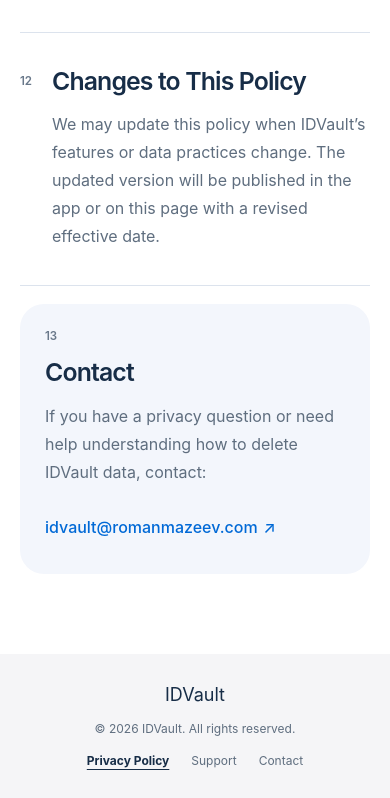
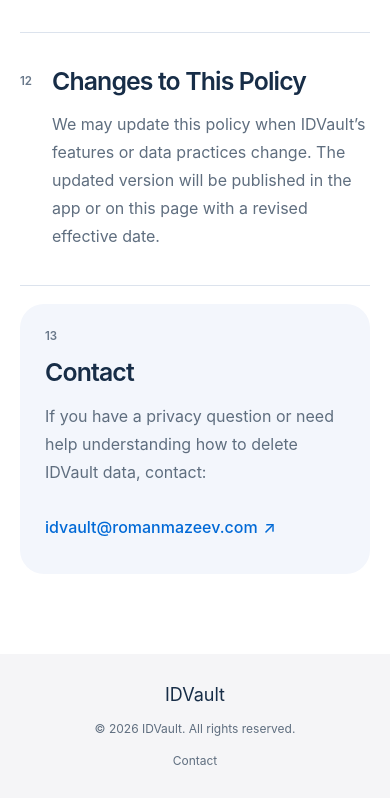
Before and after one commit to romanmazeev/idvault-app, a plain HTML site: page dist/privacy-policy/index.html in a window 390 px wide. Shown: the part 6119-6917 px from the top of the page. Drawn offline with Linux system fonts and the light colour scheme.

Commit message:
Remove redundant footer navigation

```diff
--- a/dist/common.css
+++ b/dist/common.css
@@ -99,14 +99,12 @@ a[href]:not(.app-store-badge, .skip-link):hover,
 }
 .footer-inner .brand { color: var(--site-ink); font-size: 18px; }
 .footer-inner > p { margin: 0; line-height: 1.5; }
-.footer-inner > div { margin-left: auto; display: flex; gap: 22px; }
+.footer-contact { margin-inline-start: auto; }
 
 @media (max-width: 760px) {
   .header-inner, .footer-inner { width: calc(100% - 40px); }
   .header-inner { gap: 20px; }
   .header-inner nav { gap: 18px; }
-  .footer-inner { flex-wrap: wrap; }
-  .footer-inner > div { width: 100%; margin-left: 0; }
 }
 @media (max-width: 540px) {
   .header-inner { width: calc(100% - 32px); gap: 8px; }
@@ -150,9 +148,9 @@ a[href]:not(.app-store-badge, .skip-link):hover,
     border-radius: 12px;
   }
   .mobile-menu nav a:focus-visible { outline-offset: -3px; }
-  .footer-inner { justify-content: center; text-align: center; gap: 15px; }
+  .footer-inner { flex-wrap: wrap; justify-content: center; text-align: center; gap: 15px; }
   .footer-inner > p { width: 100%; }
-  .footer-inner > div { justify-content: center; }
+  .footer-contact { margin-inline-start: 0; }
 }
 @media (prefers-color-scheme: dark) {
   :root { --site-footer: #101012; }
--- a/dist/privacy-policy/index.html
+++ b/dist/privacy-policy/index.html
@@ -289,11 +289,7 @@
   <div class="footer-inner">
     <a class="brand" href="../">IDVault</a>
     <p>© <span data-year>2026</span> IDVault. All rights reserved.</p>
-    <div>
-      <a href="../privacy-policy/" aria-current="page">Privacy Policy</a>
-      <a href="../support/">Support</a>
-      <a href="mailto:idvault@romanmazeev.com">Contact</a>
-    </div>
+    <a class="footer-contact" href="mailto:idvault@romanmazeev.com">Contact</a>
   </div>
 </footer>
 <!-- /site:footer -->
--- a/site/shared/site.css
+++ b/site/shared/site.css
@@ -99,14 +99,12 @@ a[href]:not(.app-store-badge, .skip-link):hover,
 }
 .footer-inner .brand { color: var(--site-ink); font-size: 18px; }
 .footer-inner > p { margin: 0; line-height: 1.5; }
-.footer-inner > div { margin-left: auto; display: flex; gap: 22px; }
+.footer-contact { margin-inline-start: auto; }
 
 @media (max-width: 760px) {
   .header-inner, .footer-inner { width: calc(100% - 40px); }
   .header-inner { gap: 20px; }
   .header-inner nav { gap: 18px; }
-  .footer-inner { flex-wrap: wrap; }
-  .footer-inner > div { width: 100%; margin-left: 0; }
 }
 @media (max-width: 540px) {
   .header-inner { width: calc(100% - 32px); gap: 8px; }
@@ -150,9 +148,9 @@ a[href]:not(.app-store-badge, .skip-link):hover,
     border-radius: 12px;
   }
   .mobile-menu nav a:focus-visible { outline-offset: -3px; }
-  .footer-inner { justify-content: center; text-align: center; gap: 15px; }
+  .footer-inner { flex-wrap: wrap; justify-content: center; text-align: center; gap: 15px; }
   .footer-inner > p { width: 100%; }
-  .footer-inner > div { justify-content: center; }
+  .footer-contact { margin-inline-start: 0; }
 }
 @media (prefers-color-scheme: dark) {
   :root { --site-footer: #101012; }
```
Also changed, not shown: dist/index.html (+1 -5 lines), dist/support/index.html (+1 -5 lines), site/shared/footer.html (+1 -5 lines).
